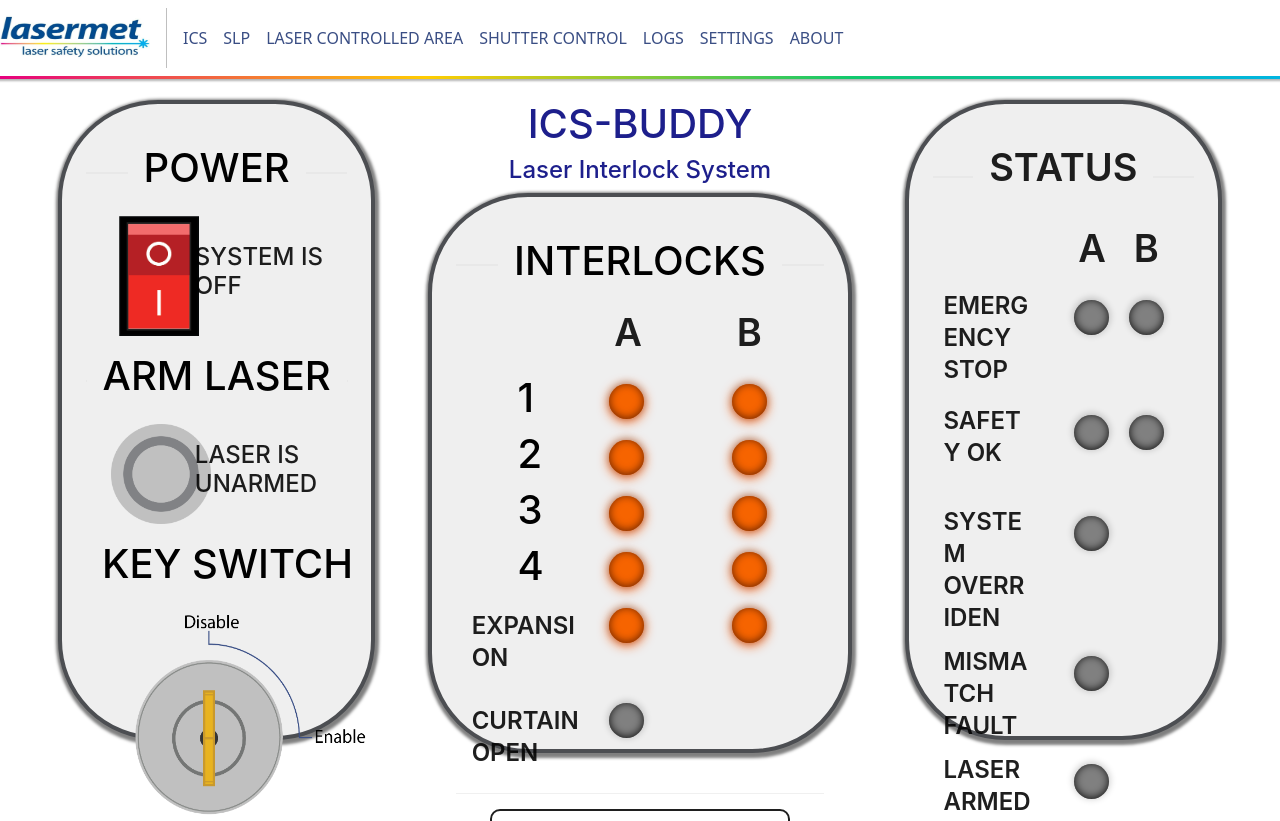
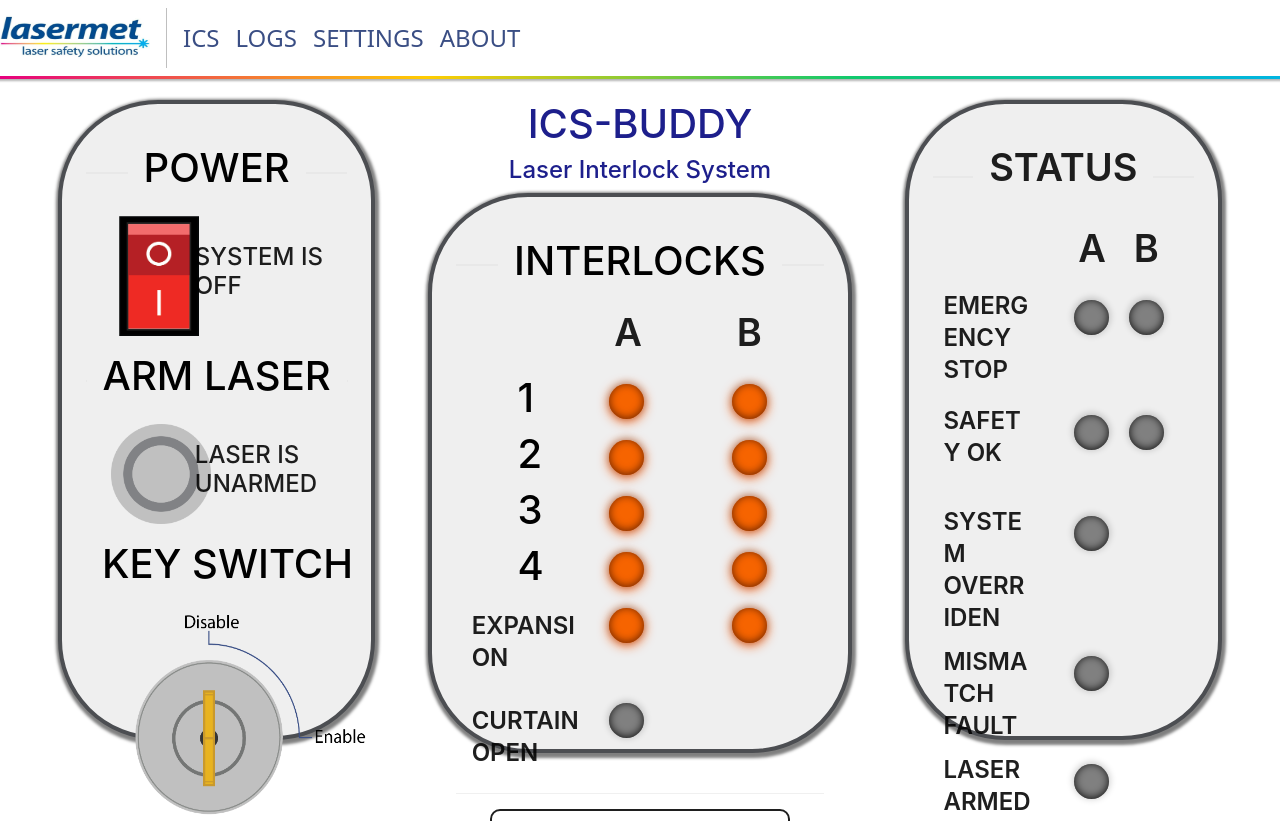
Before and after one commit to kobef1/ics_buddy, a React (Create React App) app: page / in a window 1280 px wide. Shown: the top 821 px of the page. Built offline with nearby package versions, Linux system fonts and the light colour scheme; no server answers.

Commit message:
changed font size

```diff
--- a/src/Components/navbar.jsx
+++ b/src/Components/navbar.jsx
@@ -90,7 +90,7 @@
                     style={{
                       color: "#3a4e84",
                       textDecoration: "none",
-                      fontSize: "1rem",
+                      fontSize: "1.5rem",
                     }}
                   >
                     {/*  <NavLink
@@ -98,7 +98,7 @@
                       style={{
                         color: "black",
                         textDecoration: "none",
-                        fontSize: "1rem",
+                        fontSize: "1.5rem",
                       }}
                     >
                       <BugOutlined /> Report a bug
@@ -112,7 +112,7 @@
                     style={{
                       color: "#3a4e84",
                       textDecoration: "none",
-                      fontSize: "1rem",
+                      fontSize: "1.5rem",
                     }}
                   >
                     {/* <NavLink
@@ -120,73 +120,7 @@
                       style={{
                         color: "black",
                         textDecoration: "none",
-                        fontSize: "1rem",
-                      }}
-                    >
-                      <AimOutlined /> Fiber Optic{" "}
-                    </NavLink> */}
-                    SLP
-                  </div>
-                </Nav.Link>
-                <Nav.Link href="#">
-                  <div
-                    class="hover-underline-animation "
-                    style={{
-                      color: "#3a4e84",
-                      textDecoration: "none",
-                      fontSize: "1rem",
-                    }}
-                  >
-                    {/* <NavLink
-                      to="#"
-                      style={{
-                        color: "black",
-                        textDecoration: "none",
-                        fontSize: "1rem",
-                      }}
-                    >
-                      <SelectOutlined /> Diffuse Reflection{" "}
-                    </NavLink> */}
-                    LASER CONTROLLED AREA
-                  </div>
-                </Nav.Link>
-                <Nav.Link href="#">
-                  <div
-                    class="hover-underline-animation "
-                    style={{
-                      color: "#3a4e84",
-                      textDecoration: "none",
-                      fontSize: "1rem",
-                    }}
-                  >
-                    {/* <NavLink
-                      to="#"
-                      style={{
-                        color: "black",
-                        textDecoration: "none",
-                        fontSize: "1rem",
-                      }}
-                    >
-                      <SearchOutlined /> Lookup Table{" "}
-                    </NavLink> */}
-                    SHUTTER CONTROL
-                  </div>
-                </Nav.Link>
-                <Nav.Link href="#">
-                  <div
-                    class="hover-underline-animation "
-                    style={{
-                      color: "#3a4e84",
-                      textDecoration: "none",
-                      fontSize: "1rem",
-                    }}
-                  >
-                    {/* <NavLink
-                      to="#"
-                      style={{
-                        color: "black",
-                        textDecoration: "none",
-                        fontSize: "1rem",
+                        fontSize: "1.5rem",
                       }}
                     >
                       <SearchOutlined /> Lookup Table{" "}
@@ -200,7 +134,7 @@
                     style={{
                       color: "#3a4e84",
                       textDecoration: "none",
-                      fontSize: "1rem",
+                      fontSize: "1.5rem",
                     }}
                   >
                     {/* <NavLink
@@ -208,7 +142,7 @@
                       style={{
                         color: "black",
                         textDecoration: "none",
-                        fontSize: "1rem",
+                        fontSize: "1.5rem",
                       }}
                     >
                       <SearchOutlined /> Lookup Table{" "}
@@ -222,7 +156,7 @@
                     style={{
                       color: "#3a4e84",
                       textDecoration: "none",
-                      fontSize: "1rem",
+                      fontSize: "1.5rem",
                     }}
                   >
                     {/* <NavLink
@@ -230,7 +164,7 @@
                       style={{
                         color: "black",
                         textDecoration: "none",
-                        fontSize: "1rem",
+                        fontSize: "1.5rem",
                       }}
                     >
                       <SearchOutlined /> Lookup Table{" "}
```
